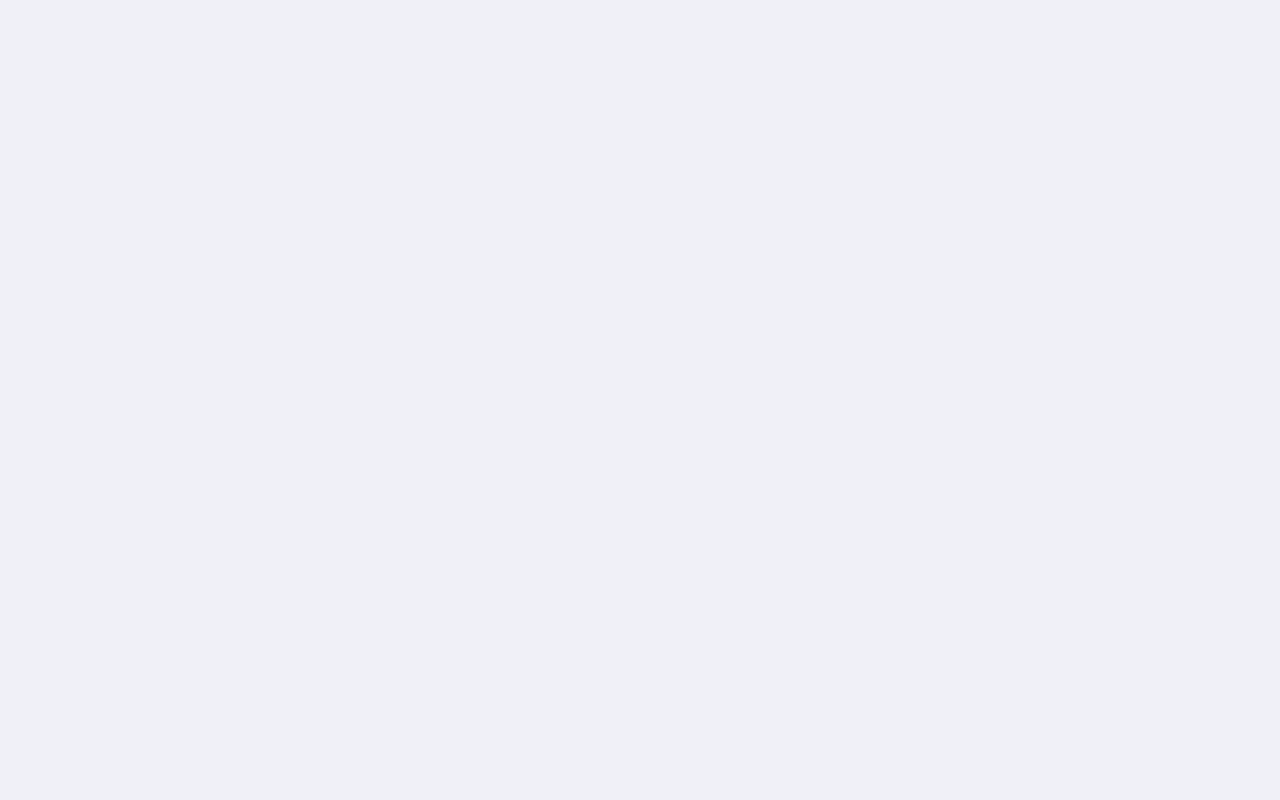
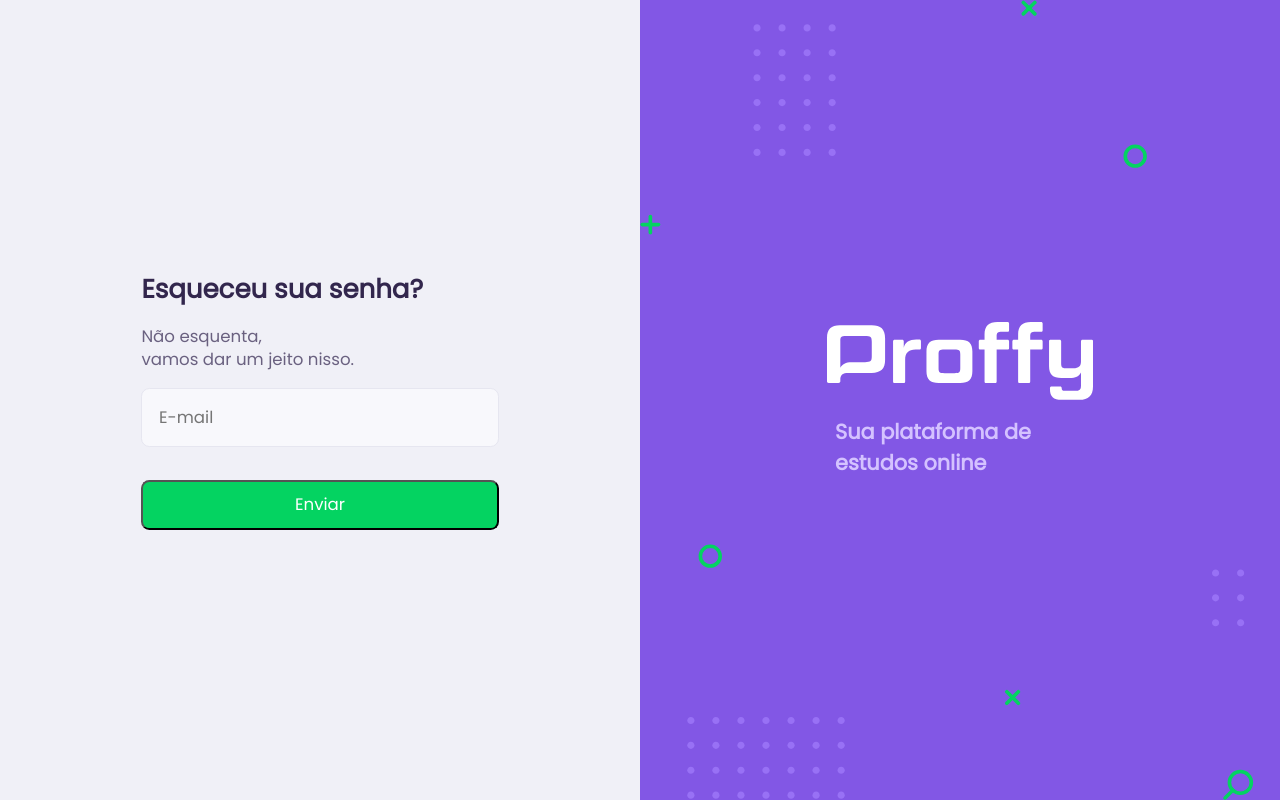
Before and after one commit to dgramaciotti/NLW2-React, a React (Create React App) app in the folder web/: page /forgot-my-pass in a window 1280 px wide. Built offline with nearby package versions, Linux system fonts and the light colour scheme.

Commit message:
Added forgot my password page UI.

```diff
--- /dev/null
+++ b/web/src/pages/forgotPass/index.tsx
@@ -0,0 +1,24 @@
+import React from 'react';
+import './styles.css';
+import ScreenArt from '../../components/screenArt';
+import Input from '../../components/input/index';
+import { Link } from 'react-router-dom';
+const ForgotPass: React.FC = () => {
+  return (
+      <div className="forgotPass-page">
+          <ScreenArt></ScreenArt>
+          <div className="forgotPass-area">
+              <div className="forgotPass-form">
+                <strong>Esqueceu sua senha?</strong>
+                <div>Não esquenta,<br/> vamos dar um jeito nisso.</div>
+                <Input label="e-mail" placeholder="E-mail"></Input>
+                <Link to="/forgot-my-pass/success">
+                 <button>Enviar</button>
+                </Link>
+              </div>
+          </div>
+      </div>
+  )
+}
+
+export default ForgotPass;
--- /dev/null
+++ b/web/src/pages/forgotPass/styles.css
@@ -0,0 +1,64 @@
+.forgotPass-page{
+    background: var(--color-primary);
+    width:100vw;
+    height:100vh;
+    color: var(--color-text-in-primary);
+}
+.forgotPass-area{
+    display:flex;
+    align-items: center;
+    justify-content: center;
+    height:50vh;
+    background: var(--color-background);
+}
+.forgotPass-form{
+    display:flex;
+    flex-direction: column;
+}
+.forgotPass-form strong{
+    font: 700 2.5rem Poppins;
+    color: var(--color-text-title);
+}
+.forgotPass-form div{
+    font: 400 1.6rem Poppins;
+    color: var(--color-text-base);
+    line-height: 2.2rem;
+    margin-top: 1.6rem;
+    margin-bottom: 1.6rem;
+}
+.forgotPass-form a{
+    text-decoration: none;
+}
+.forgotPass-form button {
+    width: 100%;
+    height: 4.8rem;
+    border-radius: 0.8rem;
+    font: 400 1.6rem Poppins;
+    display: flex;
+    align-items: center;
+    justify-content: center;
+    text-decoration: none;
+    background: var(--color-secondary);
+    color: var(--color-button-text);
+    transition: background-color 0.2s;
+    margin-top: 1.6rem;
+}
+.forgotPass-form button:hover {
+background: var(--color-secondary-dark);
+}
+
+@media(min-width:700px){
+    .forgotPass-page{
+        display:grid;
+        grid-template-columns: 1fr 1fr;
+        grid-template-rows: 1fr;
+        grid-template-areas: "form screen-art";
+    }
+    .forgotPass-page .screen-art{
+        grid-area:screen-art;
+    }
+    .forgotPass-area{
+        grid-area:form;
+        height:100vh;
+    }
+}
--- a/web/src/pages/login/index.tsx
+++ b/web/src/pages/login/index.tsx
@@ -23,7 +23,9 @@
             <div id="remember-text">
                 <input type="checkbox" />Lembrar-me
             </div>
-            <button id="forgot-pass">Esqueci minha senha</button>
+            <Link to="/forgot-my-pass">
+              <button id="forgot-pass">Esqueci minha senha</button>
+            </Link>
           </div>
           <button id="submit">Entrar</button>
         </div>
--- a/web/src/routes.tsx
+++ b/web/src/routes.tsx
@@ -6,6 +6,7 @@
 import Login from './pages/login';
 import SignUp from './pages/signUp';
 import Sucess from './components/sucessScreen/index';
+import ForgotPass from './pages/forgotPass/index';
 
 export default () => {
     return(<BrowserRouter>
@@ -14,9 +15,10 @@
         <Route path="/home" exact component={Landing}></Route>
         <Route path="/study" component={TeacherList}></Route>
         <Route path="/give-classes" component={TeacherForm}></Route>
+        <Route path="/forgot-my-pass" exact component={ForgotPass}></Route>
 
-        <Route exact path="/signup/success"
-        render={(props) =>
-        <Sucess action="Fazer login" title="Cadastro concluído!" description="Agora você faz parte da plataforma da Proffy"/>}/>
+        <Route exact path="/signup/success" render={(props) => <Sucess action="Fazer login" title="Cadastro concluído!" description="Agora você faz parte da plataforma da Proffy"/>}/>
+        <Route exact path="/forgot-my-pass/success" render={(props) => <Sucess action="Voltar ao login" title="Redefinição enviada!" description="Boa, agora é só checar o e-mail que foi enviado para você
+redefinir sua senha e aproveitar os estudos."></Sucess>}></Route>
     </BrowserRouter>)
 }
```
